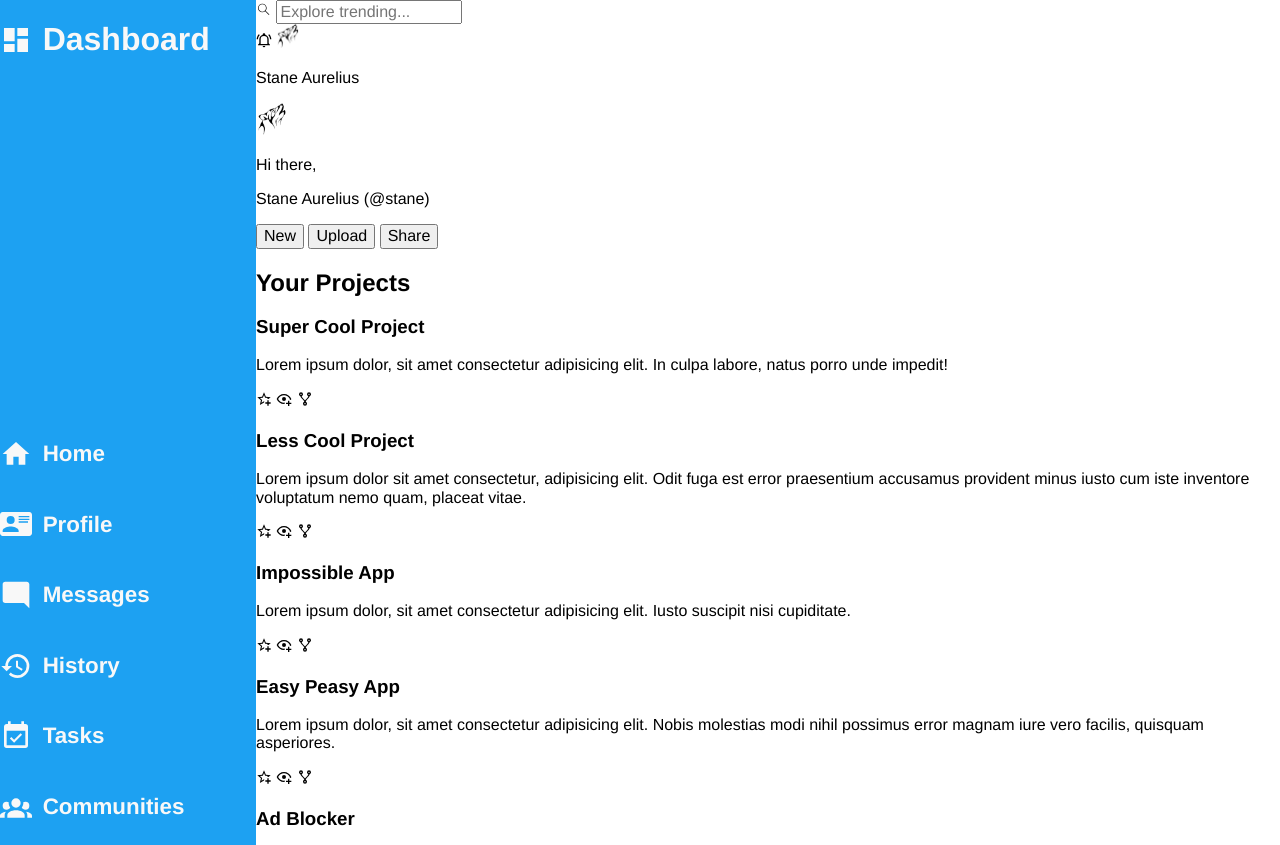
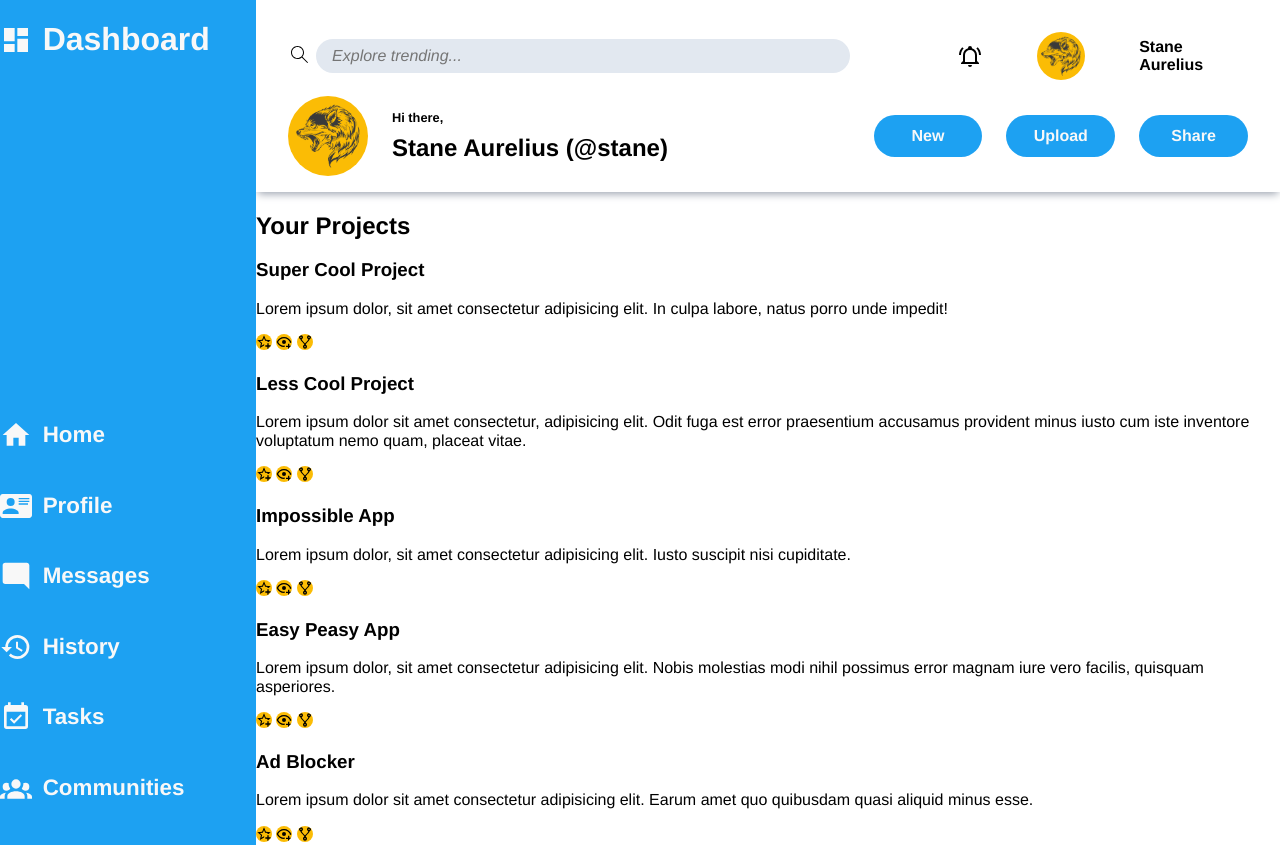
Before and after one commit to staneaurelius/full-stack-javascript, a plain HTML site: page 02-admin-dashboard/index.html in a window 1280 px wide. Shown: the top 845 px of the page. Drawn offline with Linux system fonts and the light colour scheme.

Commit message:
Add header section styling - Change icons image to svg - apply grids to header

```diff
--- a/02-admin-dashboard/css/style.css
+++ b/02-admin-dashboard/css/style.css
@@ -7,6 +7,8 @@ html {
     --blue: #1DA1F2;
     --yellow: #FBBC05;
     --black: #0C0C0C;
+    --gray: #E2E8F0;
+    --gray-shadow: #9CA3AF;
     --white: #F8F8F8;
 }
 
@@ -14,6 +16,109 @@ html {
 body {
     display: grid;
     grid-template-columns: 1fr 4fr;
+}
+
+/* Header */
+.header, .profile, .active-user, .action-buttons {
+    column-gap: 24px;
+}
+
+.header {
+    display: grid;
+    grid-template: repeat(2, 1fr) / 3fr 2fr;
+    align-items: center;
+    padding: 16px 32px;
+    box-shadow: 0 4px 8px -2px var(--gray-shadow);
+}
+
+.header svg {
+    width: 1.5rem;
+    height: 1.5rem;
+}
+
+/* Search Bar and Profile */
+.search {
+    display: grid;
+    grid-template-columns: 1fr 19fr;
+    align-items: center;
+}
+
+#search-bar {
+    border-radius: 24px;
+    padding: 8px 16px;
+    border: none;
+    background-color: var(--gray);
+}
+
+::placeholder {
+    font-style: italic;
+}
+
+img {
+    border-radius: 50%;
+    background-color: var(--yellow);
+}
+
+.profile {
+    display: grid;
+    grid-template-columns: 1fr 9fr;
+    font-weight: 700;
+}
+
+.profile img {
+    align-self: center;
+    grid-row: 1 / 3;
+    width: 4rem;
+    height: 4rem;
+    padding: 8px;
+}
+
+.profile p {
+    font-size: 0.8rem;
+    align-self: end;
+    margin: 4px 0;
+}
+
+.profile p:last-child {
+    font-size: 1.5rem;
+    align-self: start;
+}
+
+/* Active User and Action Buttons (right side of header) */
+.active-user, .action-buttons {
+    display: grid;
+    grid-template-columns: repeat(3, 1fr);
+    align-items: center;
+}
+
+.active-user svg {
+    justify-self: end;
+}
+
+.active-user img {
+    justify-self: center;
+    padding: 4px;
+    width: 2.5rem;
+    height: 2.5rem;
+}
+
+.active-user p {
+    justify-self: start;
+    font-size: 1rem;
+    font-weight: 600;
+}
+
+button {
+    width: 100%;
+    justify-self: center;
+    font-size: 1rem;
+    font-weight: 600;
+    background-color: var(--blue);
+    color: var(--white);
+    border: none;
+    border-radius: 24px;
+    padding: 12px 24px;
+    text-align: center;
 }
 
 /* Sidebar */
--- a/02-admin-dashboard/index.html
+++ b/02-admin-dashboard/index.html
@@ -10,19 +10,23 @@
         <div class="header">
             <div class="search">
                 <label for="search-bar">
-                    <img src="images/header/search.svg" alt="search icon" width="16px" height="16px">
+                    <svg xmlns="http://www.w3.org/2000/svg" viewBox="0 0 24 24" width="16px" height="16px">
+                        <path d="M9.5,4C13.09,4 16,6.91 16,10.5C16,12.12 15.41,13.6 14.43,14.73L20.08,20.38L19.37,21.09L13.72,15.44C12.59,16.41 11.11,17 9.5,17C5.91,17 3,14.09 3,10.5C3,6.91 5.91,4 9.5,4M9.5,5C6.46,5 4,7.46 4,10.5C4,13.54 6.46,16 9.5,16C12.54,16 15,13.54 15,10.5C15,7.46 12.54,5 9.5,5Z" fill="currentColor"/>
+                    </svg>
                 </label>
                 <input type="text" id="search-bar" name="search-bar" maxlength="128" placeholder="Explore trending...">
             </div>
 
             <div class="active-user">
-                <img src="images/header/notification.svg" alt="notification icon" width="16px" height="16px">
-                <img src="images/header/profile-picture.jpg" alt="user profile picture" width="24px" height="24px">
+                <svg xmlns="http://www.w3.org/2000/svg" viewBox="0 0 24 24" width="16px" height="16px">
+                    <path d="M10,21H14A2,2 0 0,1 12,23A2,2 0 0,1 10,21M21,19V20H3V19L5,17V11C5,7.9 7.03,5.17 10,4.29C10,4.19 10,4.1 10,4A2,2 0 0,1 12,2A2,2 0 0,1 14,4C14,4.1 14,4.19 14,4.29C16.97,5.17 19,7.9 19,11V17L21,19M17,11A5,5 0 0,0 12,6A5,5 0 0,0 7,11V18H17V11M19.75,3.19L18.33,4.61C20.04,6.3 21,8.6 21,11H23C23,8.07 21.84,5.25 19.75,3.19M1,11H3C3,8.6 3.96,6.3 5.67,4.61L4.25,3.19C2.16,5.25 1,8.07 1,11Z" fill="currentColor"/>
+                </svg>
+                <img src="images/header/profile-picture.png" alt="user profile picture" width="24px" height="24px">
                 <p>Stane Aurelius</p>
             </div>
 
             <div class="profile">
-                <img src="images/header/profile-picture.jpg" alt="user profile picture" width="32px" height="32px">
+                <img src="images/header/profile-picture.png" alt="user profile picture" width="32px" height="32px">
                 <p>Hi there,</p>
                 <p>Stane Aurelius (@stane)</p>
             </div>
```
Also changed, not shown: 02-admin-dashboard/images/header/profile-picture.jpg (deleted), 02-admin-dashboard/images/header/profile-picture.png (added).
